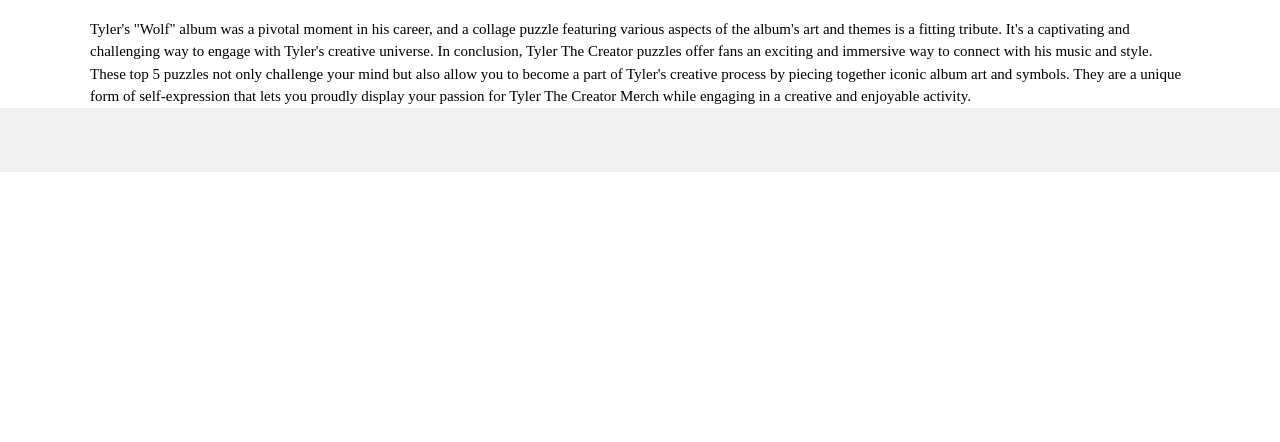
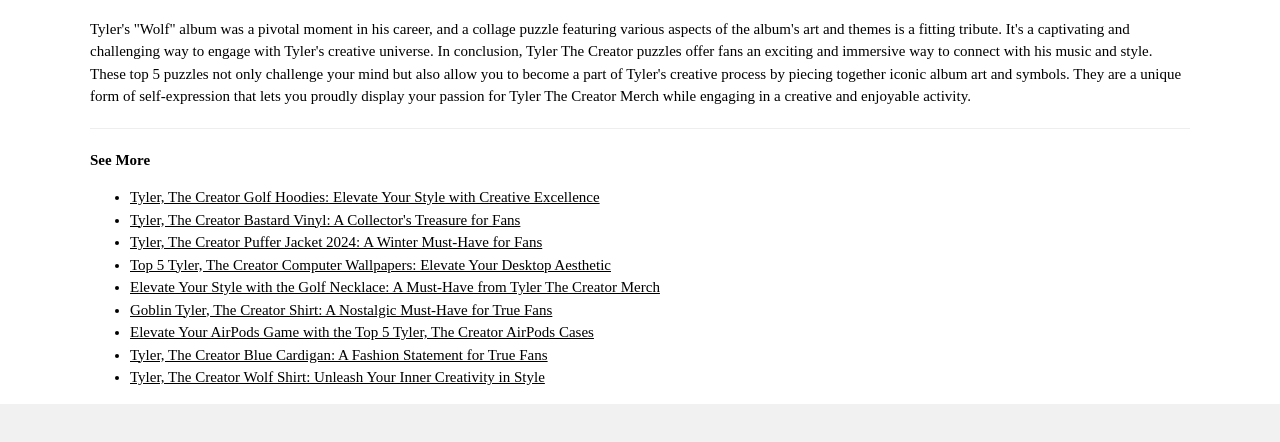
Before and after one commit to johnnguyen1897/tyler-the-creator-puzzle, a plain HTML site: page index.html in a window 1280 px wide. Shown: the part 3348-3790 px from the top of the page. Before the commit the page ends 3520 px from the top, so only its background shows below. Drawn offline with nearby package versions, Linux system fonts and the light colour scheme.

Commit message:
Add files via upload

```diff
--- a/index.html
+++ b/index.html
@@ -64,6 +64,25 @@ h1, h2, h3, h4, h5, h6 {
 
 <span style="font-weight: 400;">In conclusion, Tyler The Creator puzzles offer fans an exciting and immersive way to connect with his music and style. These top 5 puzzles not only challenge your mind but also allow you to become a part of Tyler's creative process by piecing together iconic album art and symbols. They are a unique form of self-expression that lets you proudly display your passion for Tyler The Creator Merch while engaging in a creative and enjoyable activity.</span>
 
+<hr>
+<b>See More</b>
+
+<ul>
+  <li><a href="https://johnnguyen.nyc3.digitaloceanspaces.com/tylerthecreatorgolfhoodies.html">Tyler, The Creator Golf Hoodies: Elevate Your Style with Creative Excellence</a></li>
+  <li><a href="https://thecommerce.b-cdn.net/tylerthecreatorbastardvinyl.html">Tyler, The Creator Bastard Vinyl: A Collector's Treasure for Fans</a></li>
+  <li><a href="https://thecommerce.s3.us-east-005.backblazeb2.com/tylerthecreatorpufferjacket.html">Tyler, The Creator Puffer Jacket 2024: A Winter Must-Have for Fans</a></li>
+  <li><a href="https://tyler-the-creator-computer-wallpaper.s3.jp-tok.cloud-object-storage.appdomain.cloud/index.html">Top 5 Tyler, The Creator Computer Wallpapers: Elevate Your Desktop Aesthetic</a></li>
+  <li><a href="https://sjc1.vultrobjects.com/golf-necklace-tyler-the-creator-9/index.html">Elevate Your Style with the Golf Necklace: A Must-Have from Tyler The Creator Merch</a></li>
+  <li><a href="https://usc1.contabostorage.com/d1a8046b48f6466fb9c3bf840c33e4a0:goblin-tyler-the-creator-shirt/index.html">Goblin Tyler, The Creator Shirt: A Nostalgic Must-Have for True Fans</a></li>
+  <li><a href="https://objectstorage.ap-tokyo-1.oraclecloud.com/n/nrakibde6gx3/b/tylerthecreatorairpodscase/o/index.html">Elevate Your AirPods Game with the Top 5 Tyler, The Creator AirPods Cases</a></li>
+  <li><a href="https://tylerthecreatorbluecardigan-thecommerce-9413812319cc71d274c16ea.gitlab.io/">Tyler, The Creator Blue Cardigan: A Fashion Statement for True Fans</a></li>
+  <li><a href="https://johnnguyen1897.github.io/tylerTheCreatorWolfShirt/">Tyler, The Creator Wolf Shirt: Unleash Your Inner Creativity in Style</a></li>
+</ul>
+
+
+
+
+
 <!-- End page content -->
 </div>
 
```
